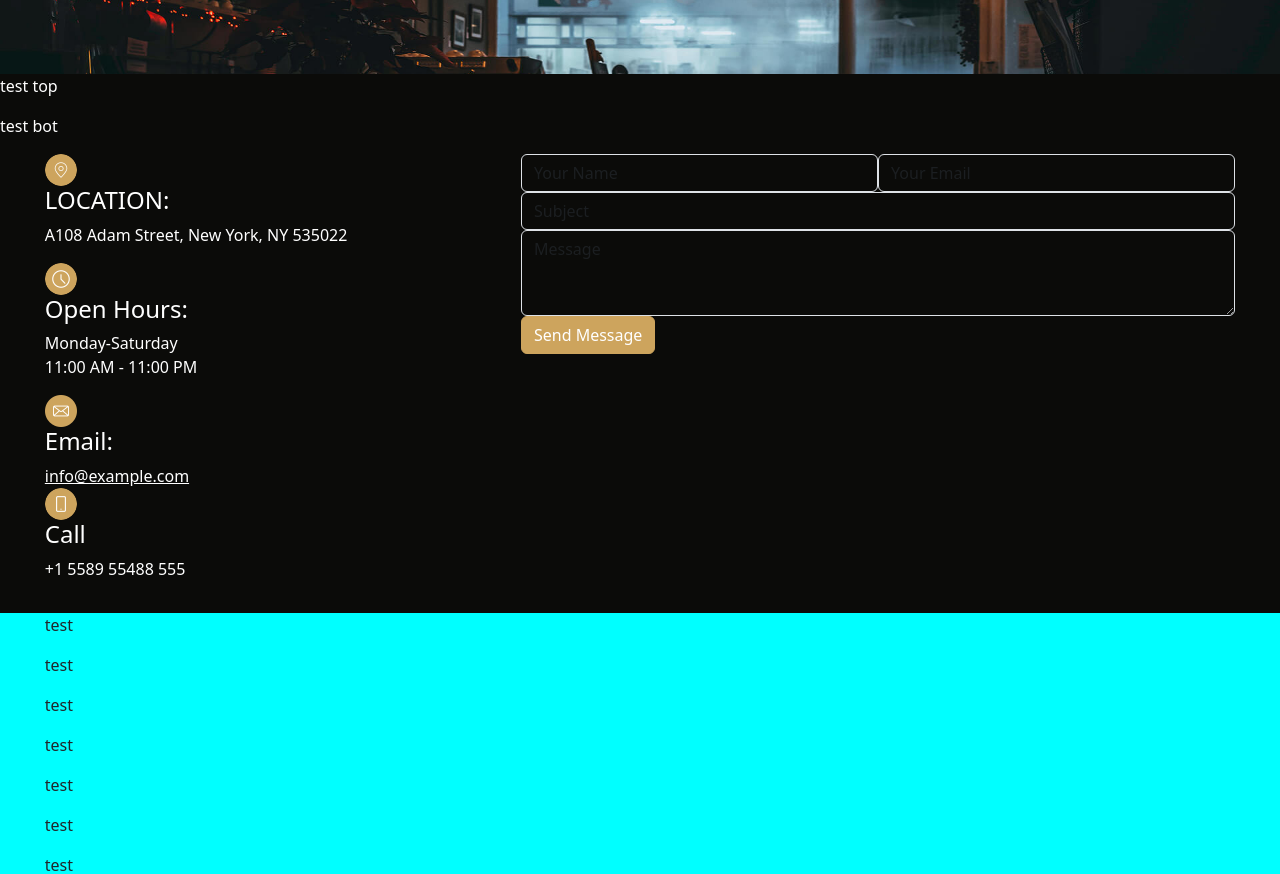
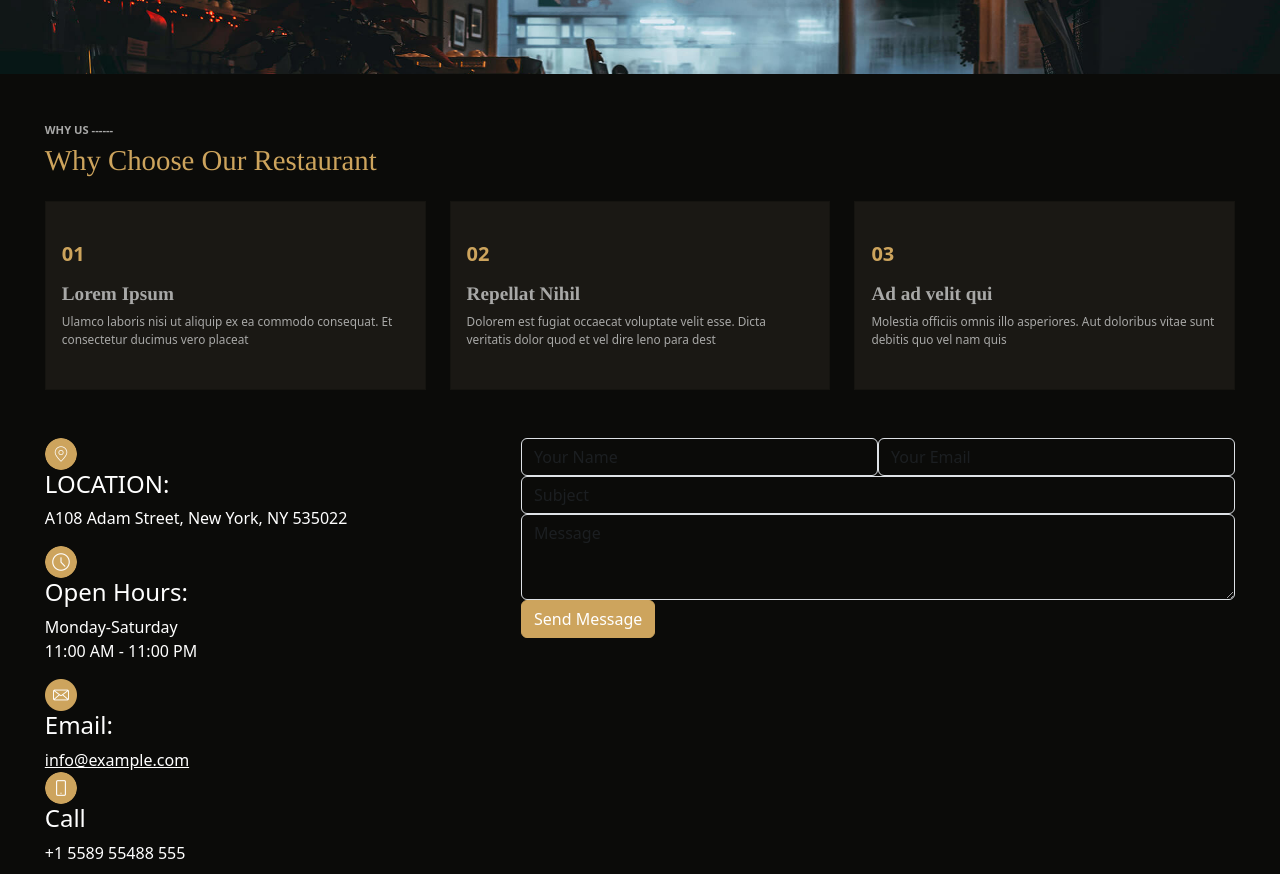
Before and after one commit to arielnasimba/ARIEL_CBIENBON, a website: page index.html in a window 1280 px wide. Shown: the part 1054-1928 px from the top of the page. Drawn offline with nearby package versions, Linux system fonts and the light colour scheme.

Commit message:
v1 third section 'why'

```diff
--- a/index.html
+++ b/index.html
@@ -185,24 +185,63 @@
 
       <section class="why">
 
-        <div class="box">
+        <div class="box my-5">
 
 
-          <div class="top">
+          <div class="top w-100">
 
-            <p class="text-white">test top</p>
+            <div class="top2 w-25">
+              <div class="inside">
+                <p class="fw-semibold mb-1  ">WHY US ------</p>
+              </div>
+
+            </div>
+
+            <div class="bot2 mb-4">
+              <h5 class="text-orange">Why Choose Our Restaurant</h5>
+            </div>
+
           </div>
 
 
+          <div class="bot">
+
+            <div class="row row-cols-1 row-cols-md-3 g-4">
+              <div class="col">
+                <div class="card h-100">
+                  <div class="card-body my-4">
+                    <h5 class="card-title text-orange fw-bold ">01</h5>
+                    <h5 class="card-title fw-semibold mt-3">Lorem Ipsum</h5>
+                    <p class="card-text">Ulamco laboris nisi ut aliquip ex ea commodo
+                                          consequat. Et consectetur ducimus vero placeat </p>
+                  </div>
+                </div>
+              </div>
+              <div class="col">
+                <div class="card h-100">
+                  <div class="card-body my-4">
+                    <h5 class="card-title text-orange fw-bold">02</h5>
+                    <h5 class="card-title fw-semibold mt-3">Repellat Nihil</h5>
+                    <p class="card-text">Dolorem est fugiat occaecat voluptate velit esse.
+                                          Dicta veritatis dolor quod et vel dire leno para dest </p>
+                  </div>
+                </div>
+              </div>
+              <div class="col">
+                <div class="card h-100">
+                  <div class="card-body my-4">
+                    <h5 class="card-title text-orange fw-bold">03</h5>
+                    <h5 class="card-title fw-semibold mt-3  " >Ad ad velit qui</h5>
+                    <p class="card-text">Molestia officiis omnis illo asperiores. Aut
+                                          doloribus vitae sunt debitis quo vel nam quis </p>
+                  </div>
+                </div>
+              </div>
+            </div>
+
+          </div>
 
         </div>
-
-          <div class="bot">
-
-            <p class="text-white">test bot</p>
-          </div>
-
-
 
         </div>
 
--- a/src/sass/modules/_sections.sass
+++ b/src/sass/modules/_sections.sass
@@ -95,3 +95,45 @@ section
     &.why
 
         background-color: rgba(11,11,9,255)
+        display: flex
+        // justify-content: center
+        flex-direction: column
+        .box
+            // background: red
+            width: 93%
+            align-self: center
+            .top
+                .top2
+                    .inside
+                        // background: red
+                        width: 61%
+                        p
+                            font-size: 70%
+                            color: rgba(168,168,167,255)
+
+            .bot2
+                // background  : aqua
+                h5
+                    font-size: 180%
+                    font-family: Times, Times New Roman, serif
+            .bot
+                .row
+                    .col
+                        .card
+                            // border: 8px red !important
+                            // background: red
+
+                            border-radius: 0
+
+                            background-color: rgba(26,24,20,255)
+                            .card-body
+                                h5
+
+                                    &:last-of-type
+
+                                        color: rgba(168,168,167,255)
+                                        font-family: Times, Times New Roman, serif
+                                        font-size: 120%
+                                p
+                                    color: rgba(168,168,167,255)
+                                    font-size: 74%
```
Also changed, not shown: public/css/app.css, 1 other file.
